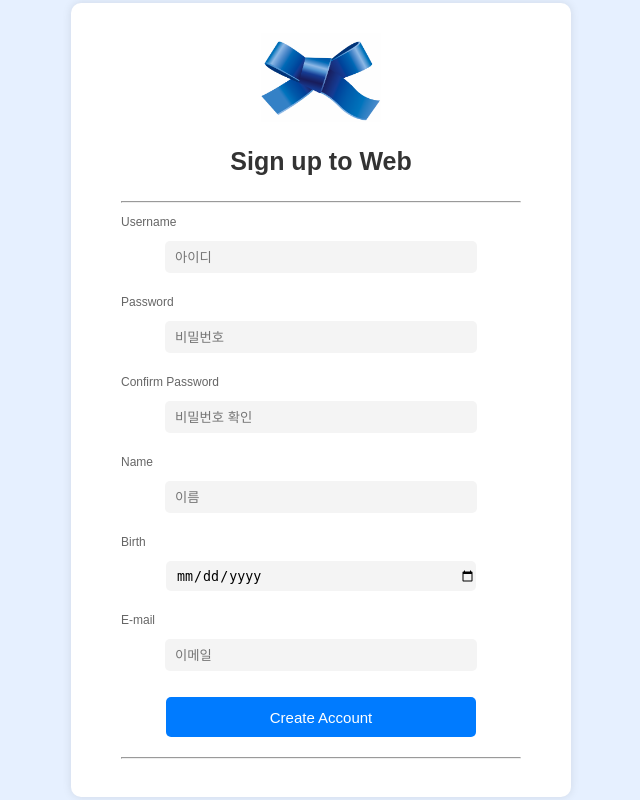
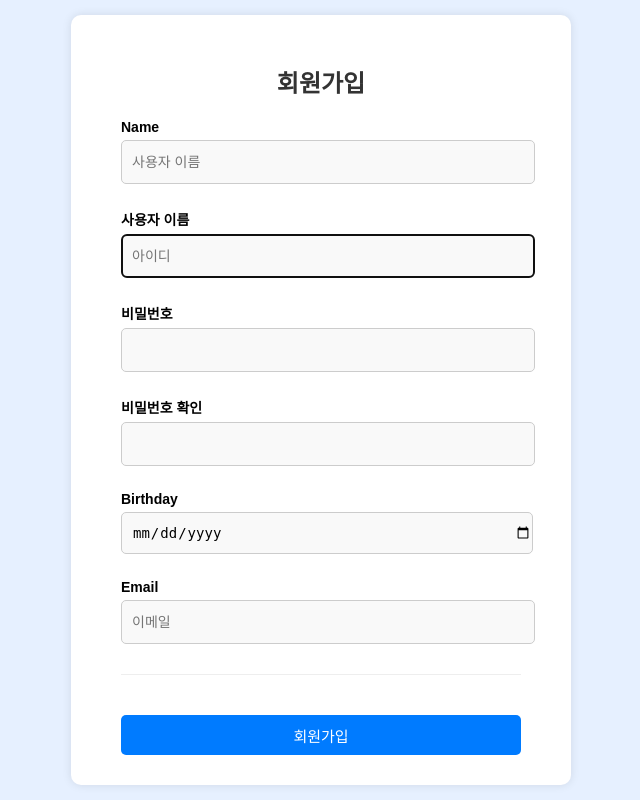
Before and after one commit to SKNETWORKS-FAMILY-AICAMP/SKN06-4th-2team, a Django app: page /account/register in a window 1280 px wide. Shown: the whole page, without its empty margins (319-959 px from the left). Run offline with Django 5.2, Linux system fonts and the light colour scheme; some libraries are stand-ins or nearby versions; some web fonts are replaced.

Commit message:
find_password

```diff
--- a/chat-tes/account/templates/account/register.html
+++ b/chat-tes/account/templates/account/register.html
@@ -1,135 +1,69 @@
+{% load static %}
 <!DOCTYPE html>
-<html lang="en">
+<html lang="ko">
 <head>
     <meta charset="UTF-8">
     <meta name="viewport" content="width=device-width, initial-scale=1.0">
-    <title>Document</title>
-    <style>
-        @font-face {font-family: 'Noto Sans KR';font-style: normal;font-weight: 400;src: url(//fonts.gstatic.com/ea/notosanskr/v2/NotoSansKR-Regular.woff2) format('woff2');}
+    <title>회원가입</title>
+    <link rel="stylesheet" href="{% static 'css/register.css' %}">  <!-- ✅ 외부 CSS 연결 -->
+</head>
+<body>
+    <div id="register_form">
+        <h2>회원가입</h2>
+        <form method="POST">
+            {% csrf_token %}
 
-        body {
-            margin: 0 auto;
-            font-family: 'Noto Sans KR', sans-serif;
-            background-color: #e6f0ff;
-        }
+            <div class="form-group">
+                <label for="{{ form.name.id_for_label }}">{{ form.name.label }}</label>
+                {{ form.name }}
+                {% if form.name.errors %}
+                    <div class="error-message">{{ form.name.errors.0 }}</div>
+                {% endif %}
+            </div>
 
-        a {
-            text-decoration: none;
-            color: #333;
-        }
+            <div class="form-group">
+                <label for="{{ form.username.id_for_label }}">{{ form.username.label }}</label>
+                {{ form.username }}
+                {% if form.username.errors %}
+                    <div class="error-message">{{ form.username.errors.0 }}</div>
+                {% endif %}
+            </div>
 
-        #con {
-            width: 100%;
-            height: 100vh;
-            display: flex;
-            justify-content: center;
-            align-items: center;
-        }
+            <div class="form-group">
+                <label for="{{ form.password1.id_for_label }}">{{ form.password1.label }}</label>
+                {{ form.password1 }}
+                {% if form.password1.errors %}
+                    <div class="error-message">{{ form.password1.errors.0 }}</div>
+                {% endif %}
+            </div>
 
-        #login_form {
-            border-radius: 10px;
-            padding: 30px 50px;
-            background: #fff;
-            text-align: center;
-            width: 400px;
-            box-shadow: 0px 0px 10px rgba(0, 0, 0, 0.1); /* Soft shadow */
-        }
+            <div class="form-group">
+                <label for="{{ form.password2.id_for_label }}">{{ form.password2.label }}</label>
+                {{ form.password2 }}
+                {% if form.password2.errors %}
+                    <div class="error-message">{{ form.password2.errors.0 }}</div>
+                {% endif %}
+            </div>
 
-        .logo-container {
-            display: flex;
-            justify-content: center;
-            margin-bottom: 20px;
-        }
+            <div class="form-group">
+                <label for="{{ form.birthday.id_for_label }}">{{ form.birthday.label }}</label>
+                {{ form.birthday }}
+                {% if form.birthday.errors %}
+                    <div class="error-message">{{ form.birthday.errors.0 }}</div>
+                {% endif %}
+            </div>
 
-        .login {
-            font-size: 25px;
-            font-weight: 900;
-            color: #333;
-        }
-
-        .size {
-            width: 300px;
-            height: 30px;
-            padding-left: 10px;
-            background-color: #f4f4f4;
-            border: none;
-            border-radius: 5px;
-            margin-bottom: 10px;
-        }
-
-        .btn {
-            width: 310px;
-            height: 40px;
-            font-size: 15px;
-            background-color: #007bff;
-            color: #fff;
-            border: none;
-            cursor: pointer;
-            border-radius: 5px;
-        }
-
-        .btn:hover {
-            background-color: #007bff;
-        }
-
-        hr {
-            margin-top: 20px;
-            background: #eee;
-        }
-
-        .find {
-            color: #ddd;
-            font-size: 12px;
-        }
-    </style>
-</head>
-
-<body>
-    <div id="con">
-        <div id="login_form">
-            <div class="logo-container">
-                <img src="images/bluerb.png" alt="Logo" style="width: 120px;">
+            <div class="form-group">
+                <label for="{{ form.email.id_for_label }}">{{ form.email.label }}</label>
+                {{ form.email }}
+                {% if form.email.errors %}
+                    <div class="error-message">{{ form.email.errors.0 }}</div>
+                {% endif %}
             </div>
-            <h3 class="login">Sign up to Web</h3>
 
             <hr>
-
-            <form method="POST" action="{% url 'account:register' %}">
-                {% csrf_token %}
-                <p style="text-align: left; font-size:12px; color:#666">Username</p>
-                <input type="text" name="username" placeholder="아이디" class="size">
-                {% if form.errors %}
-                <div class="alert alert-danger">
-                    <ul>
-                        {% for field, errors in form.errors.items %}
-                            {% for error in errors %}
-                                <li>{{ field|title }}: {{ error }}</li>
-                            {% endfor %}
-                        {% endfor %}
-                    </ul>
-                </div>
-            {% endif %}
-                <p style="text-align: left; font-size:12px; color:#666">Password</p>
-                <input type="password" name="password1" placeholder="비밀번호" class="size">
-
-                <p style="text-align: left; font-size:12px; color:#666">Confirm Password</p>
-                <input type="password" name="password2" placeholder="비밀번호 확인" class="size">
-                <p style="text-align: left; font-size:12px; color:#666">Name</p>
-                <input type="text" name="name" placeholder="이름" class="size">
-                <p style="text-align: left; font-size:12px; color:#666">Birth</p>
-                <input type="date" name="birthday" class="size">
-
-                <p style="text-align: left; font-size:12px; color:#666">E-mail</p>
-                <input type="email" name="email" placeholder="이메일" class="size">
-
-                <p>
-                    <input type="submit" value="Create Account" class="btn">
-                </p>
-            </form>
-
-
-            <hr>
-        </div>
+            <input type="submit" value="회원가입" class="btn">
+        </form>
     </div>
 </body>
 </html>
--- a/chat-tes/api/llm.py
+++ b/chat-tes/api/llm.py
@@ -51,6 +51,7 @@ class Chatting:
             - 전화번호, 가격대, 위치 등의 정보는 `**강조**`하여 구분하세요.
         4. [context]나 [history]에 없는 정보가 있을 경우 반드시 "문맥에 없습니다"라고 답변하세요.
         5. 잘못된 정보가 포함되지 않도록 주의하세요.
+        6. 답변에는 리본개수를 항상 포함하도록 해주세요.
 
 
         질문: {question}
--- /dev/null
+++ b/chat-tes/static/css/register.css
@@ -0,0 +1,89 @@
+/* ✅ 폰트 적용 */
+@font-face {
+    font-family: 'Noto Sans KR';
+    font-style: normal;
+    font-weight: 400;
+    src: url(//fonts.gstatic.com/ea/notosanskr/v2/NotoSansKR-Regular.woff2) format('woff2');
+}
+
+/* ✅ 전체 페이지 스타일 */
+body {
+    margin: 0;
+    font-family: 'Noto Sans KR', sans-serif;
+    background-color: #e6f0ff;
+    display: flex;
+    justify-content: center;
+    align-items: center;
+    height: 100vh;
+}
+
+/* ✅ 회원가입 폼 컨테이너 */
+#register_form {
+    background: #fff;
+    padding: 30px 50px;
+    border-radius: 10px;
+    box-shadow: 0px 0px 10px rgba(0, 0, 0, 0.1);
+    text-align: center;
+    width: 400px;
+}
+
+/* ✅ 입력 필드 스타일 */
+.form-group {
+    margin-bottom: 15px;
+    text-align: left;
+}
+
+.form-group label {
+    font-weight: bold;
+    font-size: 14px;
+    display: block;
+    margin-bottom: 5px;
+}
+
+.form-group input {
+    width: 100%;
+    height: 40px;
+    padding-left: 10px;
+    border: 1px solid #ccc;
+    border-radius: 5px;
+    margin-bottom: 10px;
+    background-color: #f9f9f9;
+    font-size: 14px;
+}
+
+/* ✅ 오류 메시지 스타일 */
+.error-message {
+    font-size: 12px;
+    color: red;
+    margin-top: 5px;
+}
+
+/* ✅ 버튼 스타일 */
+.btn {
+    width: 100%;
+    height: 40px;
+    font-size: 15px;
+    background-color: #007bff;
+    color: #fff;
+    border: none;
+    cursor: pointer;
+    border-radius: 5px;
+    margin-top: 20px;
+}
+
+.btn:hover {
+    background-color: #0056b3;
+}
+
+/* ✅ 제목 스타일 */
+h2 {
+    color: #333;
+    margin-bottom: 20px;
+}
+
+/* ✅ 구분선 스타일 */
+hr {
+    margin: 20px 0;
+    border: none;
+    border-top: 1px solid #eee;
+}
```
Also changed, not shown: chat-tes/account/templates/account/find_pw.html (added, +22 -0 lines), chat-tes/static/css/find.css (added, +111 -0 lines), chat-tes/static/css/login.css (added, +126 -0 lines).
